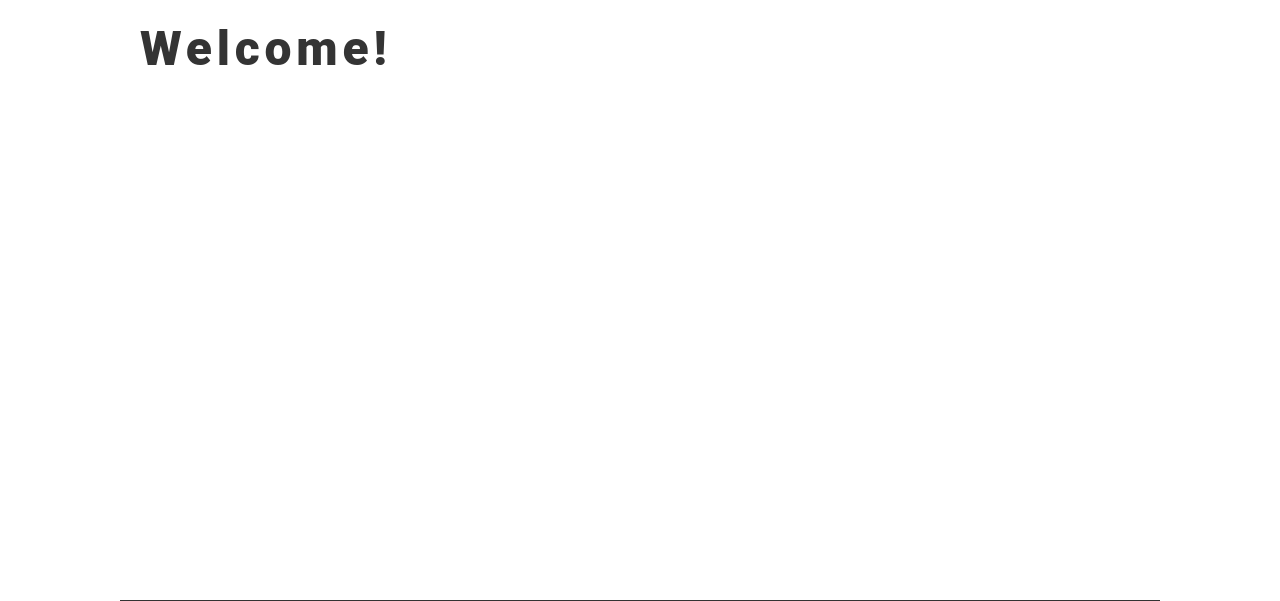
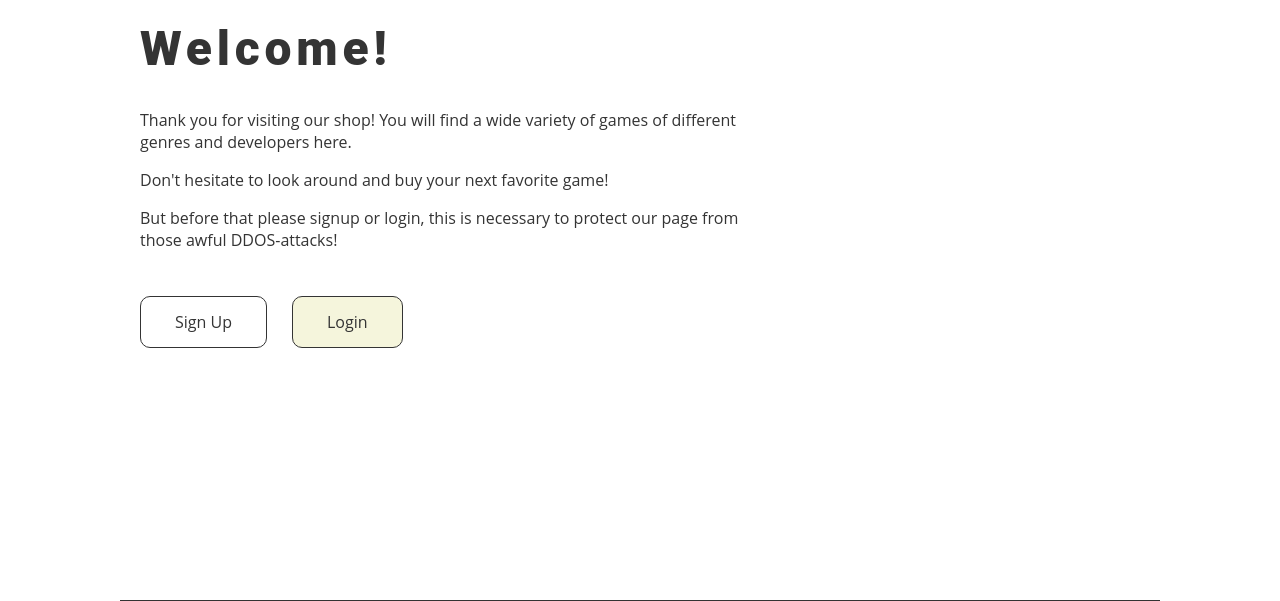
Before and after one commit to Jjutho/WebPythonDjangoProject, a Django app: page / in a window 1280 px wide. Shown: the part 100-701 px from the top of the page. Run offline with Django 4.2, Linux system fonts and the light colour scheme.

Commit message:
edited homepage

```diff
--- a/templates/home.html
+++ b/templates/home.html
@@ -12,11 +12,19 @@
 {% block content %}
     {% if user.is_authenticated %}
         {% block logged_in_content %}
-
+            <p>Thank you for visiting our shop! You will find a wide variety of games of different genres and developers here.</p>
+            <p>Don't hesitate to look around and buy your next favorite game!</p>
+            <a class="button primary" href="{% url 'game-list' %}">All games</a>
         {% endblock %}
     {% else %}
         {% block not_logged_in_content %}
-
+            <p>Thank you for visiting our shop! You will find a wide variety of games of different genres and developers here.</p>
+            <p>Don't hesitate to look around and buy your next favorite game!</p>
+            <p>But before that please signup or login, this is necessary to protect our page from those awful DDOS-attacks!</p>
+            <div class="button-container" style="padding-left:0;">
+                <a class="button secondary" href="{% url 'signup' %}">Sign Up</a>
+                <a class="button primary" href="{% url 'login' %}">Login</a>
+            </div>
         {% endblock %}
     {% endif %}
 {% endblock %}
```
